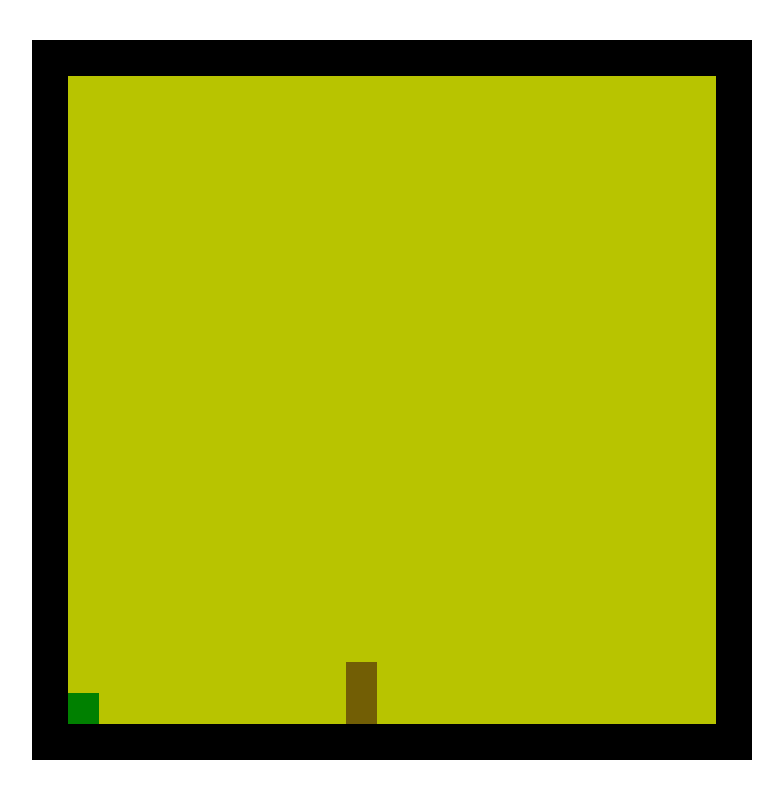
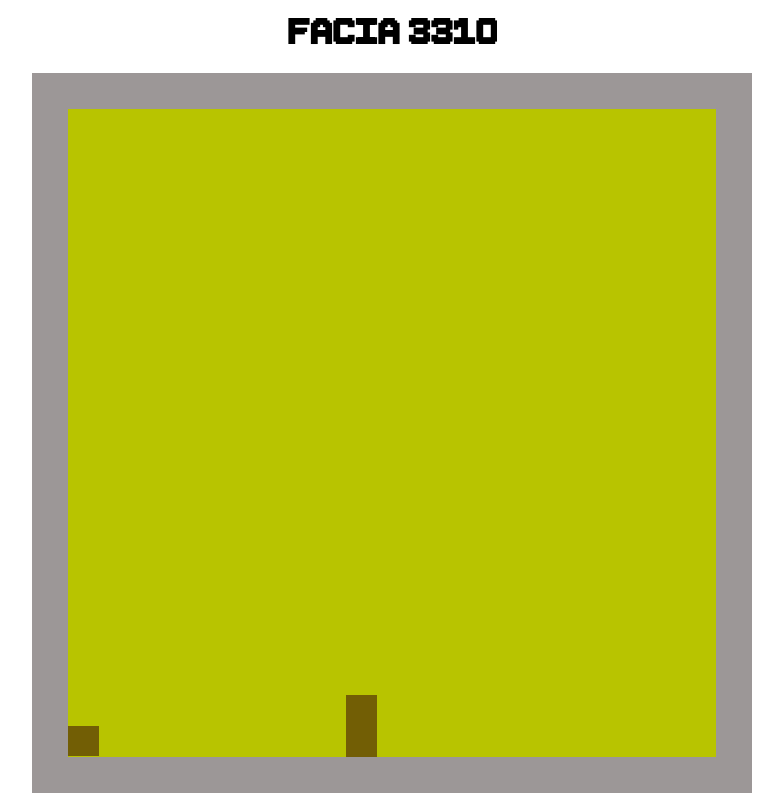
Before and after one commit to matt-powelldev2784/fac_snake, a plain HTML site: page index.html in a window 1280 px wide. Shown: the whole page, without its empty margins (248-1031 px from the left). Drawn offline with Linux system fonts and the light colour scheme.

Commit message:
pixeboy font added

```diff
--- a/index.html
+++ b/index.html
@@ -18,6 +18,7 @@
     <script type="module" src="js/game.js"></script>
   </head>
   <body>
+    <h1 class="title">Facia 3310</h1>
     <section class="game">
       <div id="game__board" class="game__board"></div>
     </section>
--- a/stylesheets/game.css
+++ b/stylesheets/game.css
@@ -5,7 +5,7 @@
   justify-content: center;
   align-items: center;
   margin: 0;
-  background-color: black;
+  background-color: rgb(156, 151, 151);
 }
 
 .game__board {
@@ -23,6 +23,6 @@
 }
 
 .food {
-  background-color: green;
+  background-color: var(--snake-grey);
   z-index: 9;
 }
--- a/stylesheets/main.css
+++ b/stylesheets/main.css
@@ -1,6 +1,11 @@
 :root {
   --screen-grey: #b8c400;
   --snake-grey: #725e05;
+}
+
+@font-face {
+  font-family: 'Pixeboy';
+  src: url('/assets/Pixeboy-z8XGD.ttf') format('truetype');
 }
 
 body {
@@ -9,6 +14,7 @@ body {
   display: flex;
   justify-content: center;
   align-items: center;
+  flex-direction: column;
 }
 
 *,
@@ -18,7 +24,7 @@ body {
   margin: 0;
   padding: 0;
   overflow-x: hidden;
-  font-family: 'Roboto', sans-serif;
+  font-family: 'Pixeboy', sans-serif;
   /* border: 1px solid green; */
 }
 
@@ -34,3 +40,10 @@ a:active {
   border: 3px solid grey;
   outline: none;
 }
+
+.title {
+  font-size: 3rem;
+  text-align: center;
+  margin-bottom: 1rem;
+  font-family: 'Pixeboy', sans-serif;
+}
```
Also changed, not shown: assets/Pixeboy-z8XGD.ttf (added).
